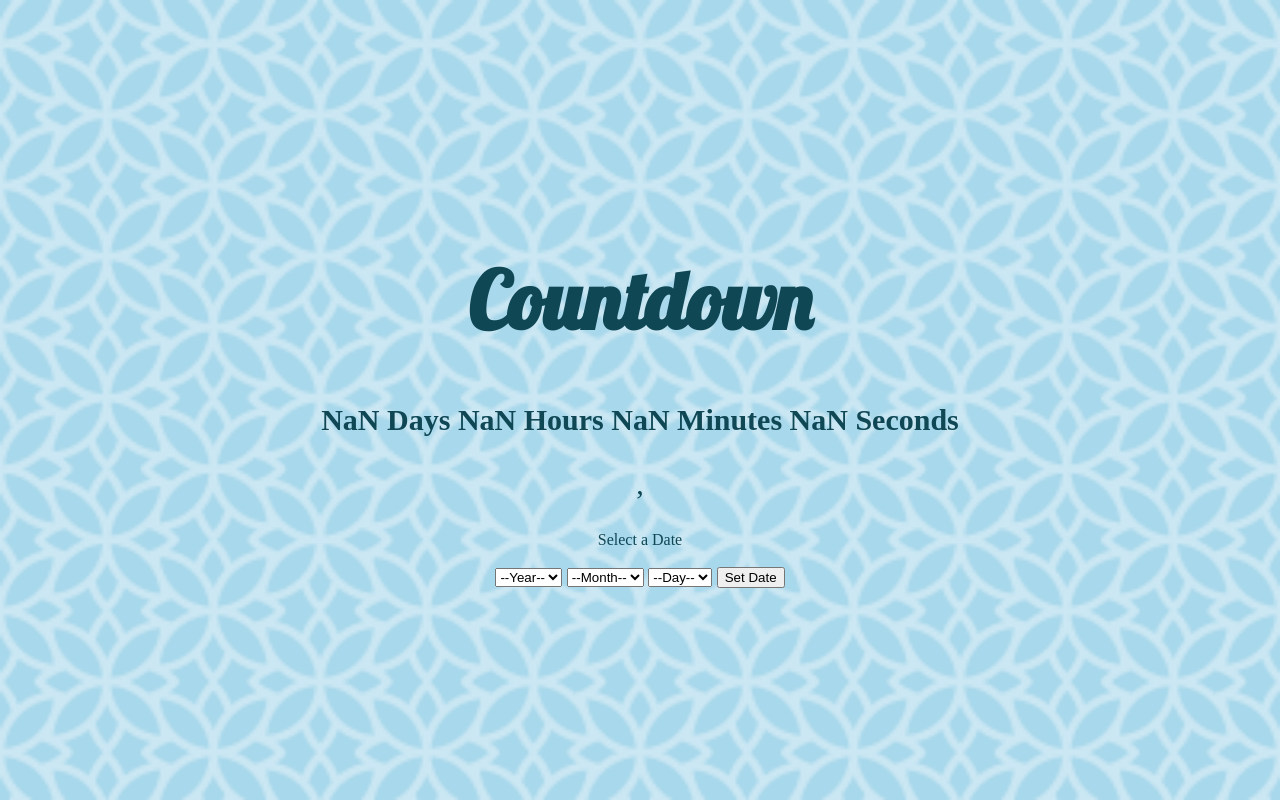
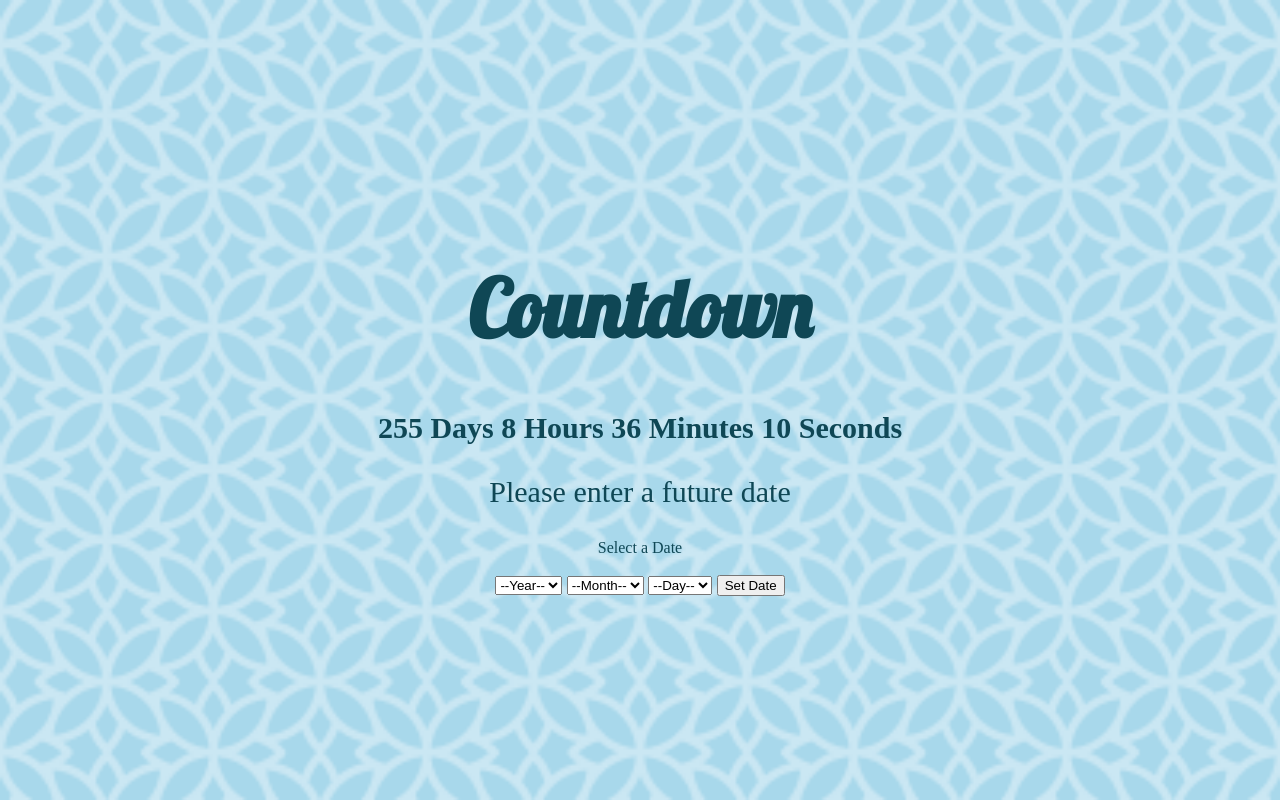
Before and after one commit to legendmine0117/countdown-timer, a plain HTML site: page countDown.html in a window 1280 px wide. Both pictures are taken after a click on the button "Set Date". Drawn offline with Linux system fonts and the light colour scheme.

Commit message:
fix some bugs

```diff
--- a/countDown.html
+++ b/countDown.html
@@ -34,7 +34,6 @@
           </select>
           <button id="btn" onclick="setNewDate()">Set Date</button>
       </li>
-      <p class="invalidDate" id="invalidDate"></p>
     </div>
   </body>
   <script src="countDown.js"></script>
--- a/countDown.js
+++ b/countDown.js
@@ -1,5 +1,5 @@
 let endDate;
-
+let flag = false; //flag to determine if day is selected by user, if day is not selected, submit button won't work
 window.onload = function(){
     endDate = new Date("Jan 1, 2022").getTime()
 }
@@ -19,9 +19,9 @@ const MONTHLIST = ["January", "February", "March", "April", "May", "June",
 "July", "August", "September", "October", "November", "December"]
 const MONTH_WITH_THIRD_DAYS = ["April", "June", "September", "November"]
 yearSel.onchange = function(){
-
     monthSel.length = 1  //reset months
     daySel.length = 1  //reset days
+    flag = false //reset flag to false
     for(let i=0;i<MONTHLIST.length;i++){
         let month = MONTHLIST[i]
         let el = document.createElement("option")
@@ -29,6 +29,7 @@ yearSel.onchange = function(){
         el.value= month
         monthSel.add(el)
     }
+
 }
 
 
@@ -36,6 +37,7 @@ yearSel.onchange = function(){
 // populate day selection, account for leap year
 monthSel.onchange = function(){
     daySel.length = 1 //reset days
+    flag = false //reset flag to false
     let dayLength = 31
     if(MONTH_WITH_THIRD_DAYS.includes(monthSel.value)){
         dayLength = 30
@@ -60,16 +62,19 @@ function leapYear(year)
   return ((year % 4 == 0) && (year % 100 != 0)) || (year % 400 == 0);
 }
 
+daySel.onchange = function(){
+    flag = true //set flag to true after day is selected
+}
 //reset count down date to user input
 function setNewDate(){
-    console.log(monthSel.value)
     endDate = new Date(`${monthSel.value} ${daySel.value}, ${yearSel.value}`).getTime()
     let currentTime = new Date().getTime()
-    if((endDate - currentTime) <= 0){
+    if(((endDate - currentTime) <= 0) || flag === false){
         endDate = new Date("Jan 1, 2022").getTime()
-        invalidDate.innerHTML = "Please enter a future date"
+        dateOutput.innerHTML = "Please enter a future date"
+    } else{
+        dateOutput.innerHTML = `${monthSel.value} ${daySel.value}, ${yearSel.value}`
     }
-    dateOutput.innerHTML = `${monthSel.value} ${daySel.value}, ${yearSel.value}`
 }
 
 //display count down
```
